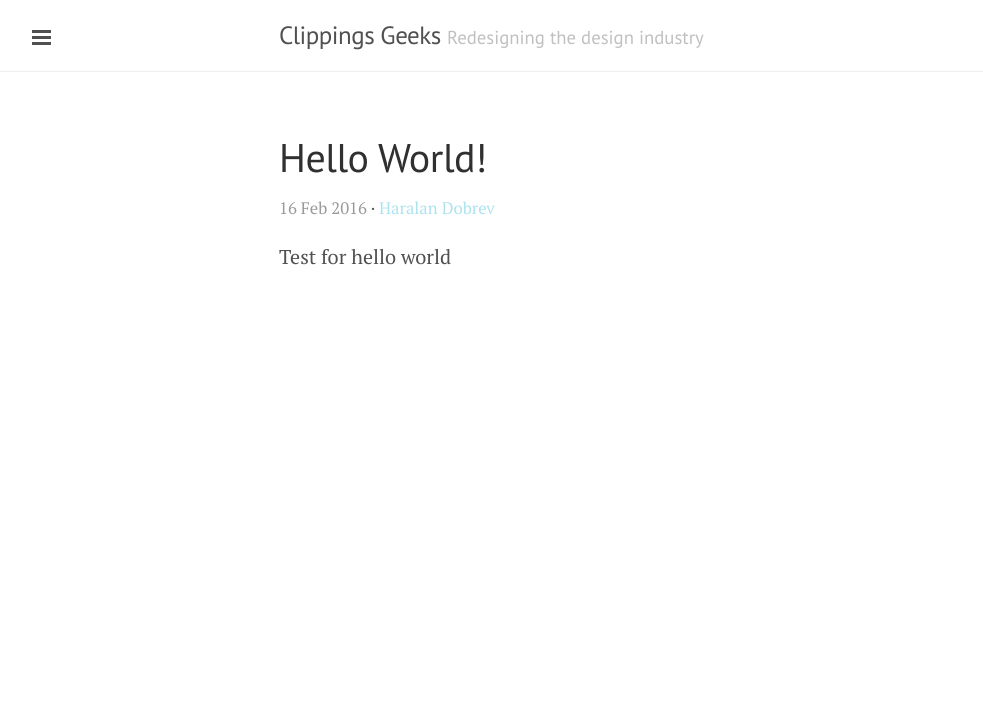
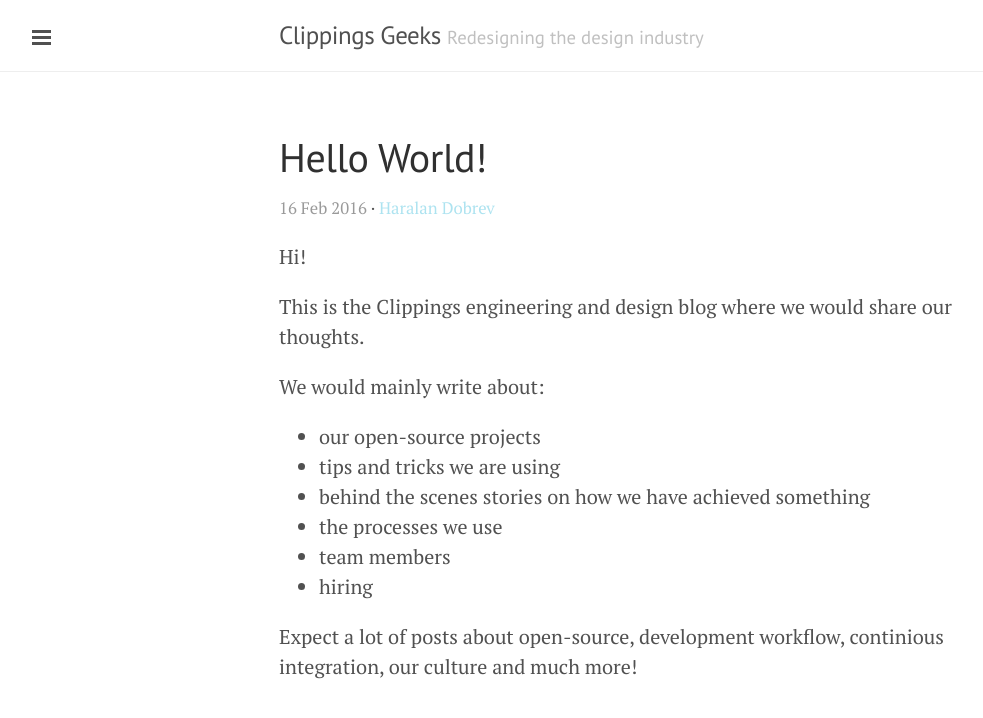
Before and after one commit to OpenBuildings/clippings.github.io, a Jekyll site: the page built from _posts/2016-02-16-hello-world.md, in a window 1280 px wide. Shown: the top 718 px of the page, without its empty margins (1-984 px from the left). Built offline with Jekyll 4.4.1, drawn with Linux system fonts in a browser that asks for light colours.

Commit message:
Update hello world post

```diff
--- a/_posts/2016-02-16-hello-world.md
+++ b/_posts/2016-02-16-hello-world.md
@@ -6,4 +6,19 @@ published: true
 date: 2016-02-16 12:55:00 +0200
 ---
 
-Test for hello world
+Hi!
+
+This is the Clippings engineering and design blog
+where we would share our thoughts.
+
+We would mainly write about:
+
+- our open-source projects
+- tips and tricks we are using
+- behind the scenes stories on how we have achieved something
+- the processes we use
+- team members
+- hiring
+
+Expect a lot of posts about open-source, development workflow, continious
+integration, our culture and much more!
```
